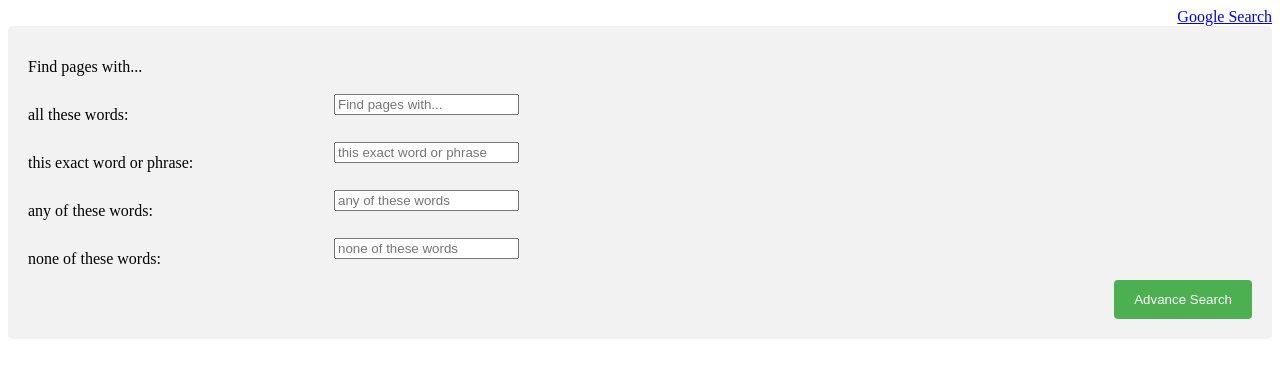
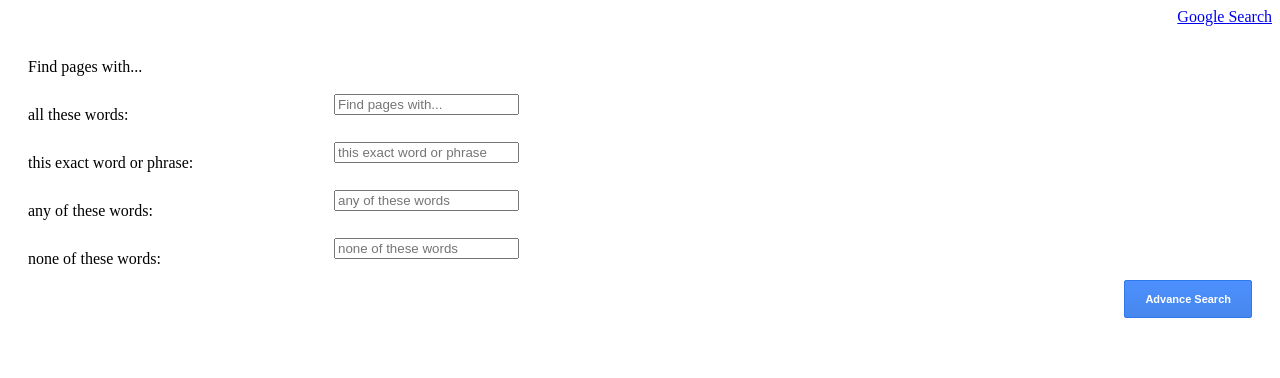
Before and after one commit to nela94/googleSearch, a plain HTML site: page googleAdvance.html in a window 1280 px wide. Drawn offline with Linux system fonts and the light colour scheme.

Commit message:
fixed advance search button

```diff
--- a/form.css
+++ b/form.css
@@ -16,19 +16,23 @@ label {
 
 /* Style the submit button */
 input[type=submit] {
-  background-color: #4CAF50;
+  background-color: #4d90fe;
+  background-image: -webkit-linear-gradient(top,#4d90fe,#4787ed);
   color: white;
+  font-weight: bold;
+  font-size: 11px;
+  text-align: center;
+  white-space: nowrap;
   padding: 12px 20px;
-  border: none;
-  border-radius: 4px;
-  cursor: pointer;
+  border: 1px solid #3079ed;
+  border-radius: 2px;
+  cursor: default;
   float: right;
 }
 
 /* Style the container */
 .container {
   border-radius: 5px;
-  background-color: #f2f2f2;
   padding: 20px;
 }
 
```
